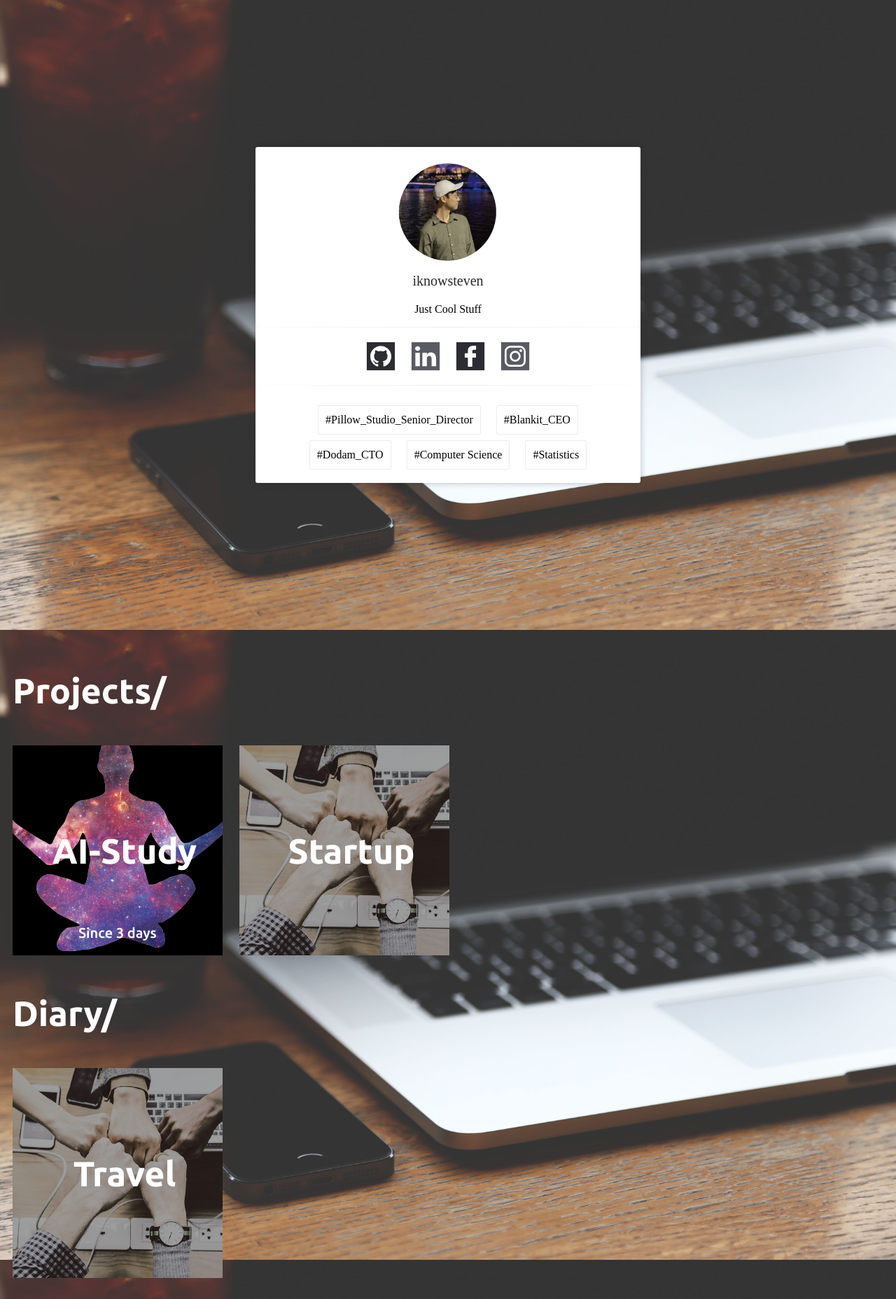
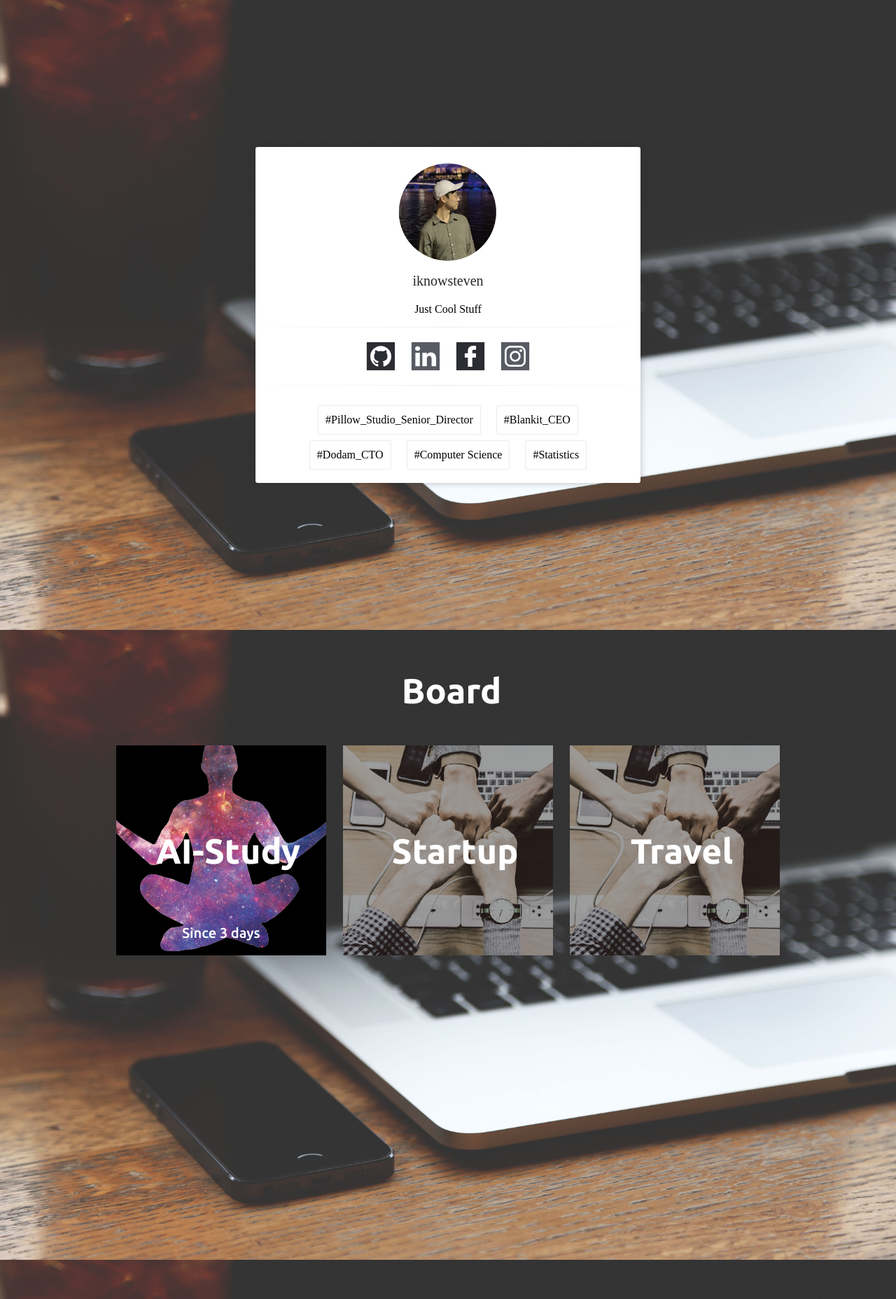
Before and after one commit to iknowSteven/iknowSteven.github.io, a Jekyll site: the page built from index.md, in a window 1280 px wide. Shown: the whole page at 70% size. Built offline with Jekyll 4.4.1, drawn with Linux system fonts in a browser that asks for light colours; our own code applies the rules of GitHub Pages for plain Markdown files.

Commit message:
no message

```diff
--- a/_layouts/home.html
+++ b/_layouts/home.html
@@ -32,10 +32,9 @@
 </section>
 <section id="all_countdown_container">
     <article id="all_countdown">
-        <h1>Projects/</h1>
+        <h1>Board</h1>
         {% include countdown/AI_Study.html %}
         {% include countdown/Startup.html %}
-        <h1>Diary/</h1>
         {% include countdown/Travel.html %}
     </article>
 </section>
--- a/assets/css/countdown.css
+++ b/assets/css/countdown.css
@@ -1,3 +1,25 @@
+#all_countdown_container {
+    display: block;
+    margin: auto;
+    min-height: calc(100vh - 10px);
+    text-align: center;
+    overflow: hidden;
+}
+
+@media ( max-width: 1000px ) {
+    #all_countdown_container {
+        width: calc(100% - 20px);
+    }
+}
+
+#all_countdown h1 {
+    font-size: 50px;
+    font-weight: 700;
+    font-family: 'Ubuntu', sans-serif;
+    color: #fff;
+    margin-left: 10px;
+}
+
 .countdown_container_white {
     width: 300px;
     height: 300px;
@@ -12,6 +34,7 @@
     background-size: cover;
     display: inline-block;
     margin: 0 10px 0 10px;
+    vertical-align: middle;
 }
 
 .countdown_container_white h1 {
--- a/assets/css/home.css
+++ b/assets/css/home.css
@@ -7,26 +7,6 @@ html {
     background-size: cover;
     display: inline-block;
     background-attachment: fixed;
-}
-
-#all_countdown_container {
-    display: block;
-    margin: auto;
-    min-height: calc(100vh - 10px);
-}
-
-@media ( max-width: 1000px ) {
-    #all_countdown_container {
-        width: calc(100% - 20px);
-    }
-}
-
-#all_countdown h1 {
-    font-size: 50px;
-    font-weight: 700;
-    font-family: 'Ubuntu', sans-serif;
-    color: #fff;
-    margin-left: 10px;
 }
 
 #home_main_container {
```
